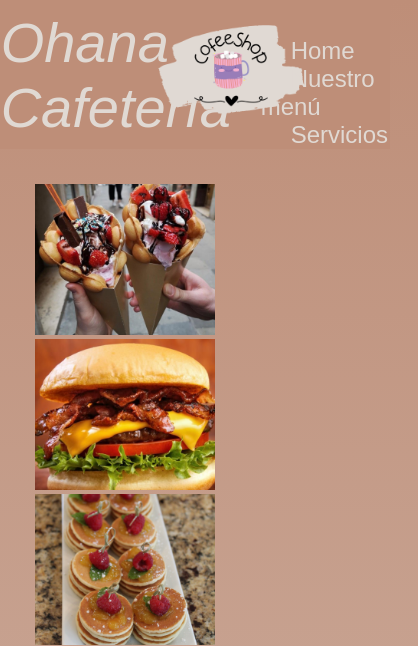
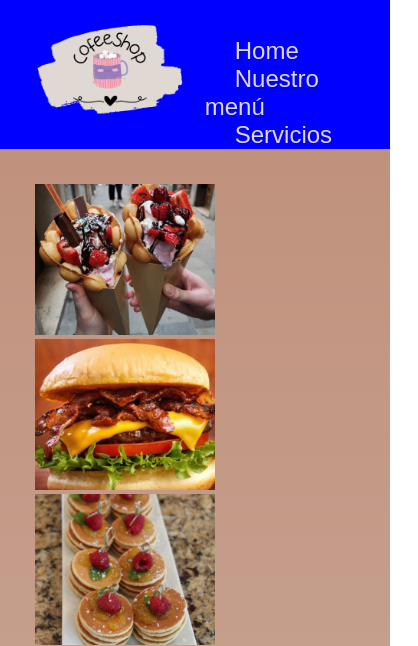
Before and after one commit to FabiOrtega/ProyectoLandingPage, a plain HTML site: page index.html in a window 390 px wide. Shown: the top 646 px of the page, 418 px wide, since content can reach past the window. Drawn offline with Linux system fonts and the light colour scheme.

Commit message:
agregando media queries y estilos a los mismos

```diff
--- a/index.html
+++ b/index.html
@@ -6,7 +6,8 @@
     <meta name="viewport" content="width=device-width, initial-scale=1.0">
     <title>Ohana Cafetería </title>
     <link rel="stylesheet" href="styles.css">
-    <link rel="stylesheet" href="mobile.css">
+    <link rel="stylesheet" href="mobile.css" media="screen and (max-width:767px)">
+
 </head>
 <body>
 
--- a/mobile.css
+++ b/mobile.css
@@ -0,0 +1,16 @@
+.contenedor{
+    background-color: blue;
+}
+.galery{
+    flex-direction: column;
+}
+.wrap{
+    width: 100%;
+}
+.contenedor>.wdt33:first-child{
+    display:none
+}
+
+.wdt33{
+    width: 45%;
+}
--- /dev/null
+++ b/mobile2.css
@@ -0,0 +1,3 @@
+.contenedor{
+    background-color: yellow;
+}
--- a/styles.css
+++ b/styles.css
@@ -97,5 +97,10 @@ footer{
     width: 80%;
 }
 recetario{
-    padding-left: 25px;
+
 }
+@media screen and (min-width: 768px) and (max-width: 1024px){
+    .contenedor{
+        background-color: red;
+    }
+}
```
